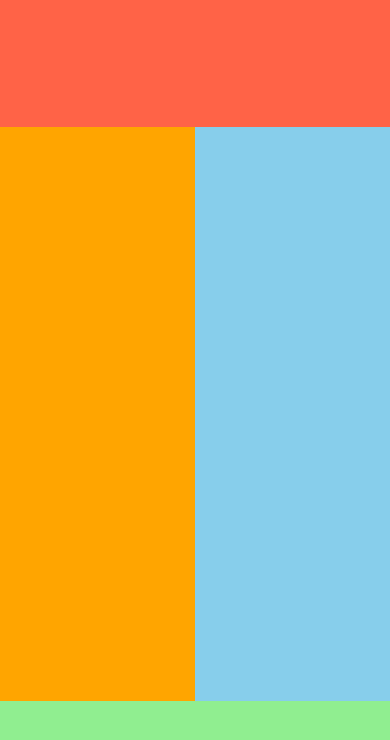
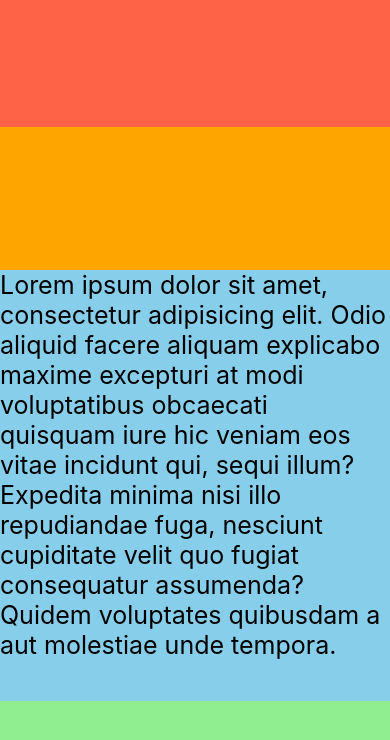
Before and after one commit to Ghauoor/react-native-flex-box-app, a React Native app: screen / in a window 390 px wide. Shown: the top 740 px of the page. Built offline with nearby package versions, Linux system fonts and the light colour scheme.

Commit message:
responsive content

```diff
--- a/src/responsive_design/LayoutScreen.js
+++ b/src/responsive_design/LayoutScreen.js
@@ -13,7 +13,16 @@ const LayoutScreen = () => {
       {/* main view */}
       <View style={styles.main}>
         <View style={styles.section1} />
-        <View style={styles.section2} />
+        <View style={styles.section2}>
+          <Text style={styles.content}>
+            Lorem ipsum dolor sit amet, consectetur adipisicing elit. Odio
+            aliquid facere aliquam explicabo maxime excepturi at modi
+            voluptatibus obcaecati quisquam iure hic veniam eos vitae incidunt
+            qui, sequi illum? Expedita minima nisi illo repudiandae fuga,
+            nesciunt cupiditate velit quo fugiat consequatur assumenda? Quidem
+            voluptates quibusdam a aut molestiae unde tempora.
+          </Text>
+        </View>
       </View>
       {/* footer */}
       <View style={styles.footer} />
@@ -32,20 +41,23 @@ const styles = StyleSheet.create({
   main: {
     flex: 4,
     display: "flex",
-    flexDirection: "row",
+    // flexDirection: "row",
   },
   section1: {
     flex: 1,
     backgroundColor: "orange",
   },
   section2: {
-    flex: 1,
+    flex: 3,
     backgroundColor: "skyblue",
   },
   footer: {
     flex: 1,
     backgroundColor: "lightgreen",
   },
+  content: {
+    fontSize: hp(3),
+  },
 });
 
 export default LayoutScreen;
```
